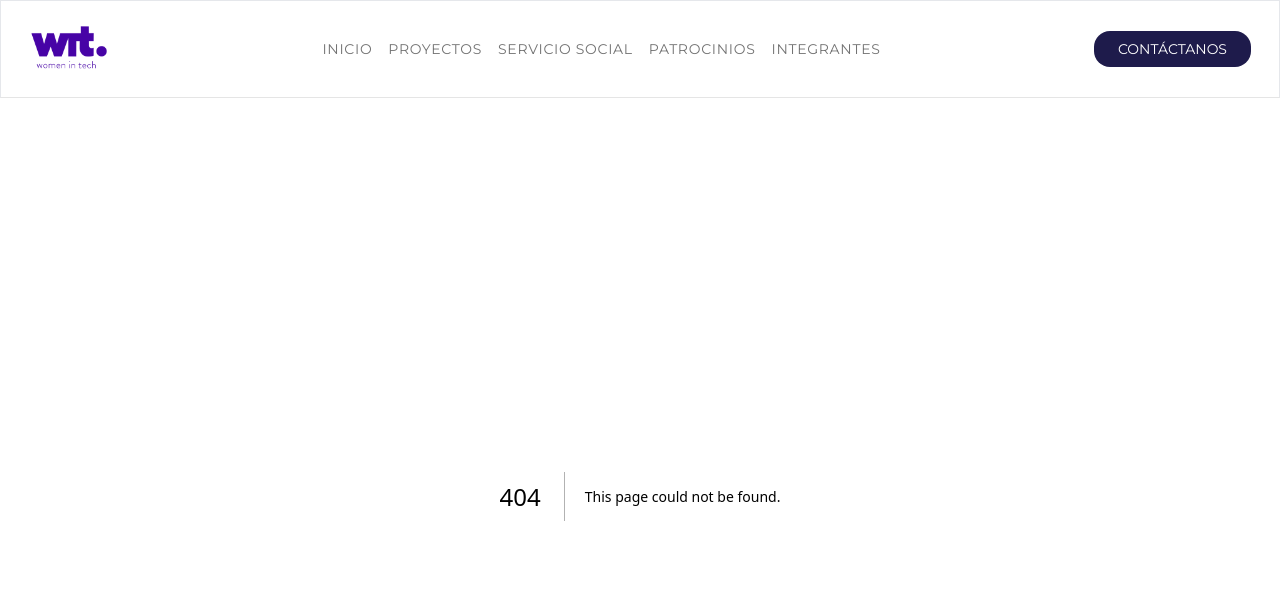
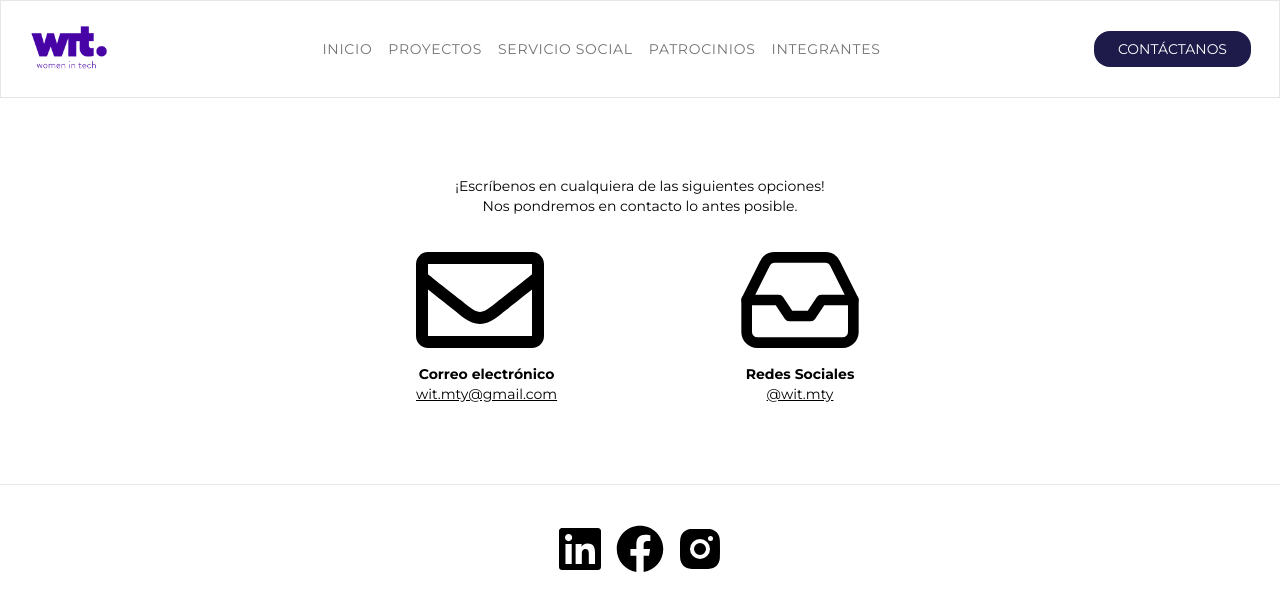
Before and after one commit to WIT-MTY/webpage, a Next.js app in the folder wit-webpage/: page /contacto in a window 1280 px wide. Before the commit this address had no page. Shown: the top 610 px of the page. Built offline with nearby package versions, Linux system fonts and the light colour scheme.

Commit message:
contacto

```diff
--- /dev/null
+++ b/wit-webpage/app/(pages)/contacto/page.tsx
@@ -0,0 +1,58 @@
+import Footer from "@/app/components/general/Footer";
+import Section from "@/app/components/general/Section";
+import { IconType } from "react-icons";
+import { FaRegEnvelope } from "react-icons/fa";
+import { FiInbox } from "react-icons/fi";
+
+const Contacto = () => {
+    return (
+        <div className="font-montserrat font-light">
+            <div className="flex flex-row justify-center">
+
+                <div className="text-center py-20 text-sm w-1/2">
+                    <p>
+                        ¡Escríbenos en cualquiera de las siguientes opciones!
+                        <br />
+                        Nos pondremos en contacto lo antes posible.
+                    </p>
+
+                    <div className="flex flex-col sm:flex-row items-center justify-between mt-5 px-24">
+                        <ContactIcon Icon={FaRegEnvelope} title="Correo electrónico" media="wit.mty@gmail.com" url="wit.mty@gmail.com" mail />
+                        <ContactIcon Icon={FiInbox} title="Redes Sociales" media="@wit.mty" url="https://www.instagram.com/wit.mty/" />
+                    </div>
+                </div>
+            </div>
+            <Footer />
+        </div>
+    )
+}
+
+interface ContactIconProps {
+    Icon: IconType;
+    title: string;
+    media: string;
+    url: string;
+    mail?: boolean;
+}
+
+export const ContactIcon: React.FC<ContactIconProps> = ({ Icon, media, title, url, mail }) => {
+    const href = mail ? `mailto:${url}` : url;
+
+    return (
+        <div>
+            <div className="text-9xl items-center">
+                <Icon />
+                <div className="text-sm">
+                    <h2 className="font-bold">
+                        {title}
+                    </h2>
+                    <a className="underline" href={href} target="_blank">
+                        {media}
+                    </a>
+                </div>
+            </div>
+        </div>
+    )
+}
+
+export default Contacto;
--- a/wit-webpage/app/components/Nav/Nav.tsx
+++ b/wit-webpage/app/components/Nav/Nav.tsx
@@ -10,8 +10,8 @@ const Nav = ({ children }: { children: ReactNode }) => {
             <NavMobile />
             <NavDesktop />
 
-            <div className="pt-24">
-            {children}
+            <div className="sm:pt-24 pt-16">
+                {children}
             </div>
         </div>
     )
--- a/wit-webpage/app/components/Nav/NavMobile.tsx
+++ b/wit-webpage/app/components/Nav/NavMobile.tsx
@@ -11,17 +11,9 @@ import { IoIosArrowUp } from "react-icons/io";
 
 
 const NavMobile = () => {
-    const [selected, setSelected] = useState(0);
     const [open, setOpen] = useState(false);
     const routes = useRoutes();
-    const router = useRouter();
 
-    const handleClick = () => {
-        router.push("/");
-    }
-    const handleContacto = () => {
-        router.push("/contacto");
-    }
 
     return (
         <div className="visible sm:invisible font-montserrat">
@@ -30,8 +22,9 @@ const NavMobile = () => {
                 {open && (
                     <div className="flex flex-col items-center py-4 px-5 bg-custom-dark-gray w-full">
                         {routes.map((route, key) => (
-                            <NavElement key={key} label={route.label} href={route.href} mobile/>
+                            <NavElement key={key} label={route.label} href={route.href} mobile />
                         ))}
+                        <NavElement label="CONTÁCTANOS" href="/contacto" mobile />
                     </div>
                 )}
             </div>
@@ -41,17 +34,7 @@ const NavMobile = () => {
                 </a>
             </div>
         </div>
-        // <div className="flex flex-row justify-between py-3 px-7 items-center">
-        //     <div onClick={handleClick}>
-        //         <Logo />
-        //     </div>
-        //     <div className="flex flex-row gap-4">
-        //         {routes.map((route) => (
-        //             <NavElement label={route.label} href={route.href} />
-        //         ))}
-        //     </div>
-        //     <NavButton label="CONTÁCTANOS" onClick={handleContacto} />
-        // </div>
+
     )
 }
 
--- a/wit-webpage/app/components/general/Footer.tsx
+++ b/wit-webpage/app/components/general/Footer.tsx
@@ -10,7 +10,7 @@ const Footer = () => {
             <a href="https://www.linkedin.com/company/82364150/" target="_blank">
                 <FaLinkedin />
             </a>
-            <a href="" target="_blank">
+            <a href="https://www.facebook.com/womenintechmx?mibextid=2JQ9oc" target="_blank">
                 <FaFacebook />
             </a>
             <a href="https://instagram.com/wit.mty?igshid=YmMyMTA2M2Y=" target="_blank">
```
Also changed, not shown: wit-webpage/public/images/wit.png.
